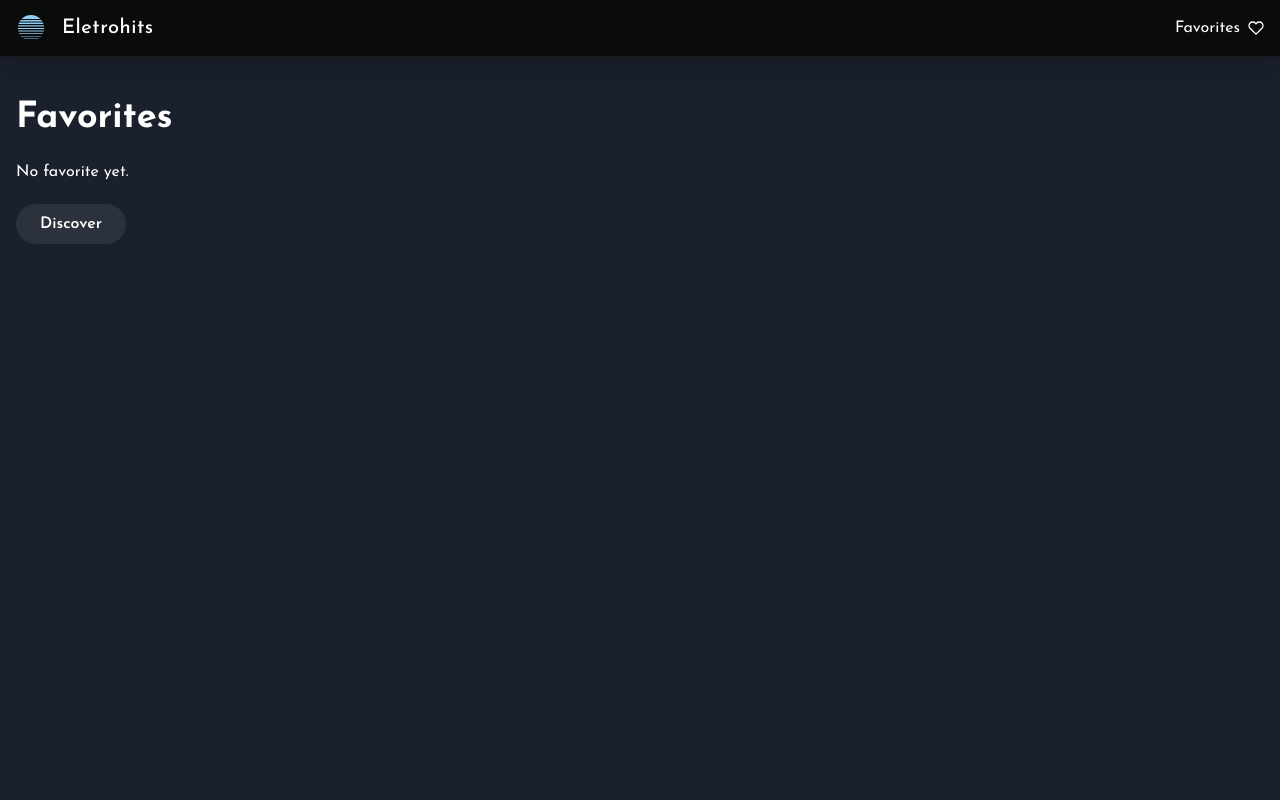
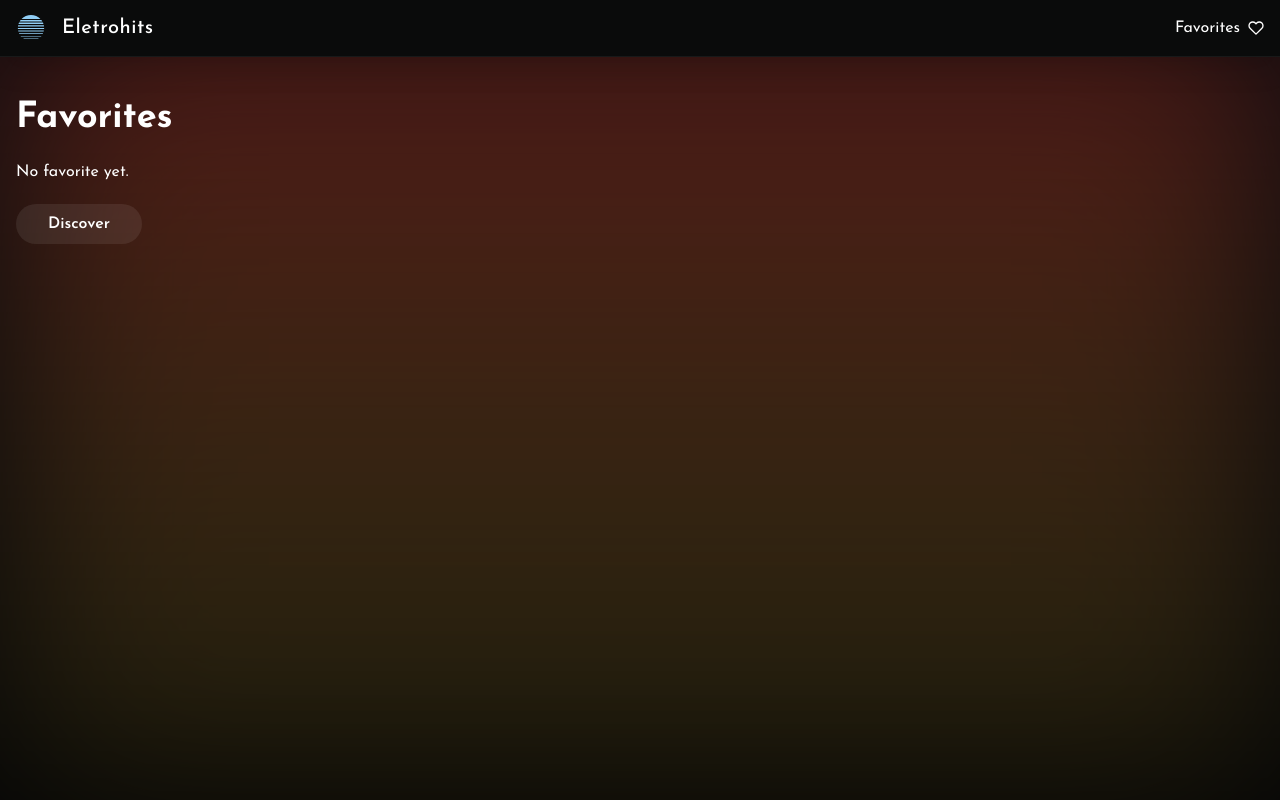
Before and after one commit to vinihvc/summer-eletrohits, a Next.js app: page /favorites in a window 1280 px wide. Shown: the top 800 px of the page. Built offline with nearby package versions, Linux system fonts and the light colour scheme.

Commit message:
feat: add custom bg component to all pages

```diff
--- /dev/null
+++ b/src/components/custom-bg.tsx
@@ -0,0 +1,38 @@
+import { Box, ColorProps } from '@chakra-ui/react'
+
+type CustomBgProps = {
+  image?: string
+  gradient?: ColorProps['color'][] | string[]
+}
+
+export const CustomBg = ({ image, gradient }: CustomBgProps) => {
+  return (
+    <Box h="full" minH="100vh" inset="0" pos="absolute" zIndex="-1">
+      <Box
+        transition="0.3s cubic-bezier(.4, 0, .2, 1)"
+        pos="fixed"
+        w="full"
+        h="100vh"
+        top="0"
+        filter="blur(100px)"
+        {...(gradient && {
+          bgGradient: `linear(to-b, ${gradient.toString()})`
+        })}
+        {...(image && {
+          backgroundImage: `url(${image})`,
+          backgroundSize: 'cover',
+          backgroundPosition: 'center'
+        })}
+      />
+
+      <Box
+        bgGradient="linear(to-b, blackAlpha.700, blackAlpha.900)"
+        h="full"
+        w="full"
+        maxH="200vh"
+        pos="sticky"
+        top="-100vh"
+      />
+    </Box>
+  )
+}
--- a/src/pages/favorites.tsx
+++ b/src/pages/favorites.tsx
@@ -9,13 +9,16 @@ import { MdPlayArrow } from 'react-icons/md'
 import { usePlayer } from 'contexts/player'
 
 import { SongItem } from 'components/song-item'
+import { CustomBg } from 'components/custom-bg'
 
-const Favorites = () => {
+const FavoritesPage = () => {
   const { favoriteSongs, playPlayList } = usePlayer()
 
   return (
     <>
       <NextSeo title="Favorites" />
+
+      <CustomBg gradient={['red.500', 'yellow.300']} />
 
       <Heading as="h1">Favorites</Heading>
 
@@ -24,19 +27,15 @@ const Favorites = () => {
           <Text my={5}>No favorite yet.</Text>
 
           <Link href="/" passHref>
-            <Button as="a" borderRadius="full" px={6}>
-              Discover
-            </Button>
+            <Button as="a">Discover</Button>
           </Link>
         </Box>
       ) : (
         <Button
           leftIcon={<MdPlayArrow />}
-          borderRadius="full"
-          px={6}
           mt={5}
+          my={5}
           onClick={() => playPlayList(favoriteSongs)}
-          my={5}
         >
           Play
         </Button>
@@ -51,4 +50,4 @@ const Favorites = () => {
   )
 }
 
-export default Favorites
+export default FavoritesPage
```
Also changed, not shown: src/pages/albums/[id].tsx (+13 -34 lines), src/pages/index.tsx (+5 -2 lines), src/pages/queue.tsx (+10 -9 lines).
